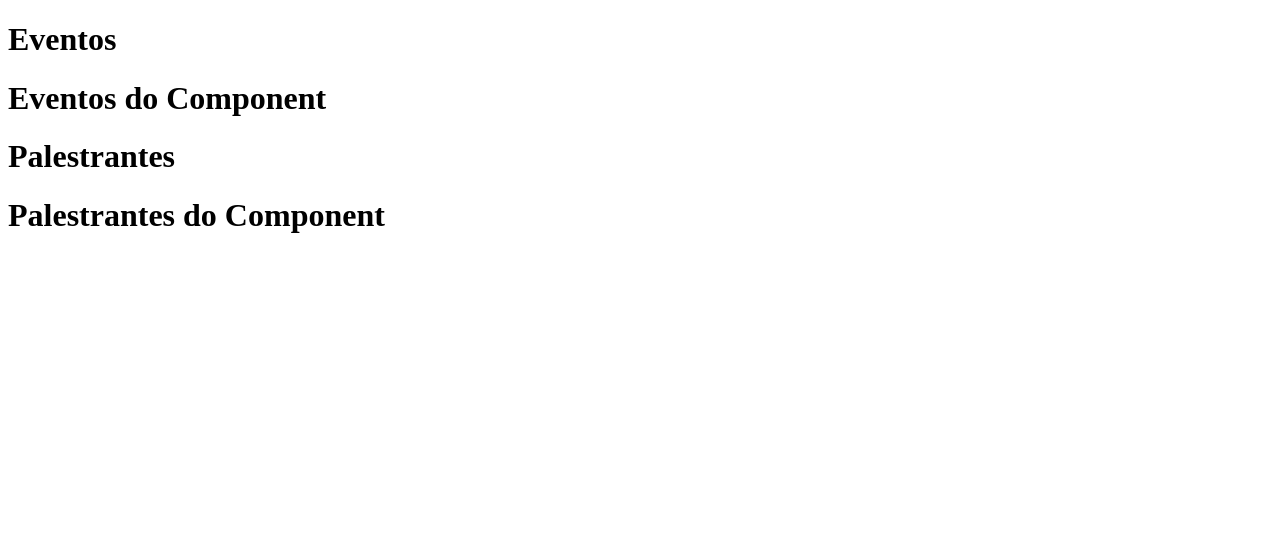
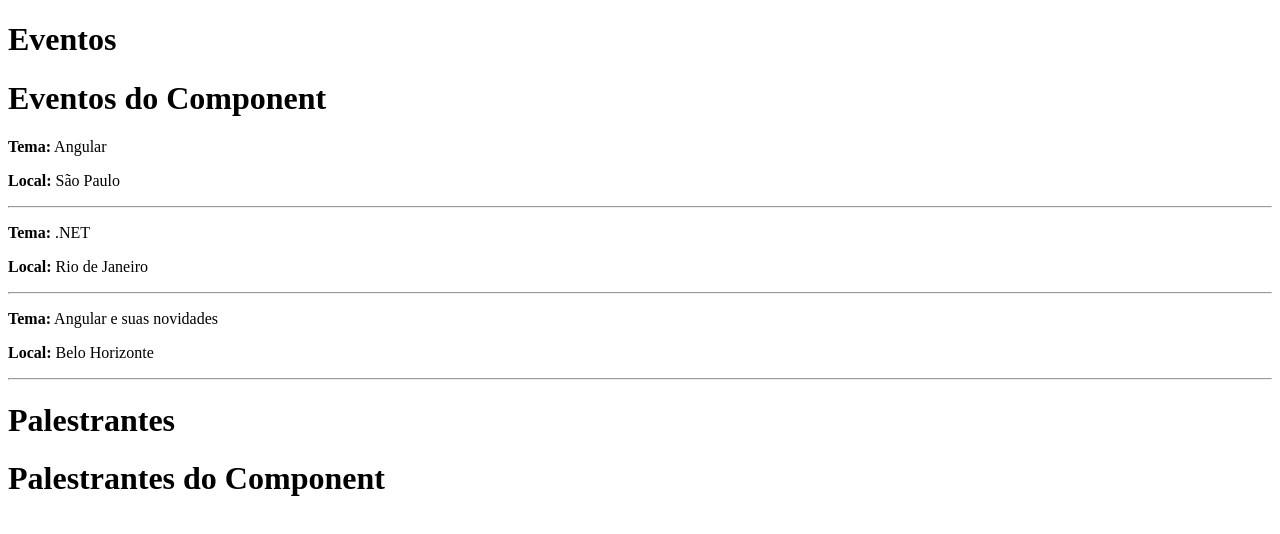
Before and after one commit to nicoleribeiro/proeventos, an Angular app in the folder front/ProEventos-App/: page / in a window 1280 px wide. Shown: the top 534 px of the page. Built offline with nearby package versions, Linux system fonts and the light colour scheme.

Commit message:
diretiva ngFor

```diff
--- a/front/ProEventos-App/src/app/eventos/eventos.component.html
+++ b/front/ProEventos-App/src/app/eventos/eventos.component.html
@@ -1 +1,12 @@
 <h1>Eventos do Component</h1>
+<!-- chamando o tema e local do array de indice 0 do objeto eventos
+  <p><b>Tema:</b> {{eventos[0].Tema}}</p>
+  <p><b>Local:</b> {{eventos[0].Local}}</p> -->
+
+<!-- diretiva ngFor repete enquanto existe dado no objeto evento, é igual um foreach -->
+<div *ngFor="let evento of eventos">
+  <!-- nesse caso chama a variável let do ngFor que esta referenciando o objeto, não precisa informar índice-->
+  <p><b>Tema:</b> {{evento.Tema}}</p>
+  <p><b>Local:</b> {{evento.Local}}</p>
+  <hr>
+</div>
--- a/front/ProEventos-App/src/app/eventos/eventos.component.ts
+++ b/front/ProEventos-App/src/app/eventos/eventos.component.ts
@@ -7,6 +7,23 @@ import { Component, OnInit } from '@angular/core';
 })
 export class EventosComponent implements OnInit {
 
+  // exemplo de objeto em typescript
+  // any pq nao tem tipo definido
+  public eventos: any = [
+    {
+      Tema: 'Angular',
+      Local: 'São Paulo'
+    },
+    {
+      Tema: '.NET',
+      Local: 'Rio de Janeiro'
+    },
+    {
+      Tema: 'Angular e suas novidades',
+      Local: 'Belo Horizonte'
+    }
+  ]
+
   constructor() { }
 
   ngOnInit(): void {
```
